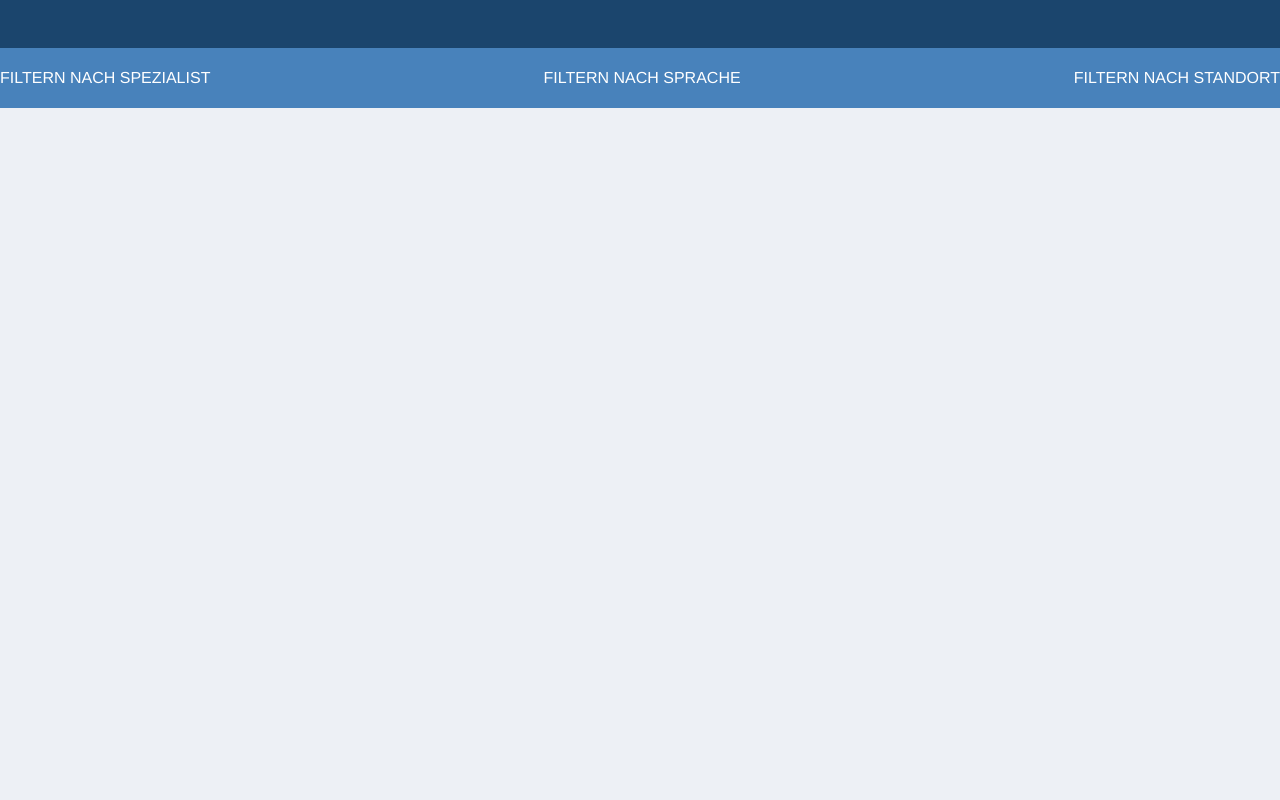
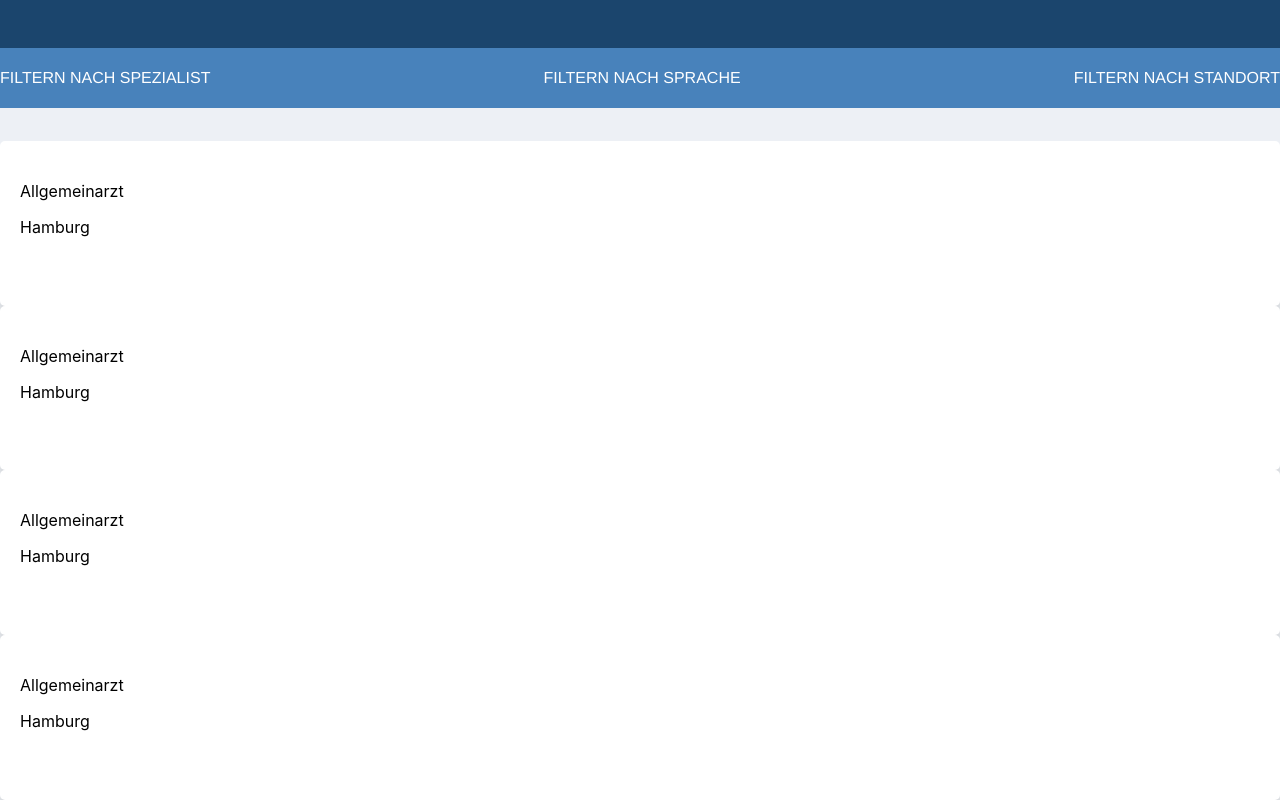
Before and after one commit to nurizai/DrLanguage, a React (Create React App) app: page / in a window 1280 px wide. Built offline with nearby package versions, Linux system fonts and the light colour scheme.

Commit message:
Start with json file

```diff
--- a/src/App.js
+++ b/src/App.js
@@ -1,13 +1,19 @@
 import React from 'react';
 import Header from './Header'
 import styled from 'styled-components'
-import StyledFilter from './Filter'
+import FilterStyled from './Filter'
+import Cards from './Cards'
+import cardData from './cards.json'
 
 function App() {
   return (
     <AppStyled>
       <Header></Header>
-      <StyledFilter></StyledFilter>
+      <FilterStyled></FilterStyled>
+      <Cards></Cards>
+      <Cards></Cards>
+      <Cards></Cards>
+      <Cards></Cards>
     </AppStyled>
   );
 }
--- /dev/null
+++ b/src/Cards.js
@@ -0,0 +1,39 @@
+import React, { useState } from 'react'
+import styled from 'styled-components'
+
+
+export default function Cards({
+  name,
+  bereich,
+  adresse,
+}) {
+  const [collapsed, setCollapsed] = useState(false)
+
+  function toggleCollapsed() {
+    setCollapsed(!collapsed)
+  }
+
+  function renderDetails() {
+    return (
+      <>
+        <div>{name}</div>
+      </>
+    )
+  }
+  return (
+    <CardStyled>
+      <h2 onClick={() => toggleCollapsed()}>{name}</h2>
+      {collapsed || renderDetails()}
+      <p>Allgemeinarzt</p>
+      <p>Hamburg</p>
+    </CardStyled>
+  )
+}
+
+const CardStyled = styled.section`
+  position: relative;
+  background: white;
+  padding: 20px;
+  border-radius: 5px;
+  box-shadow: 0 10px 10px #0002;
+`
--- a/src/Filter.js
+++ b/src/Filter.js
@@ -3,15 +3,15 @@ import styled from 'styled-components'
 
 export default function Filter() {
   return (
-    <StyledFilter>
-      <StyledFilterArea>Filtern nach Spezialist</StyledFilterArea>
-      <StyledFilterArea>Filtern nach Sprache</StyledFilterArea>
-      <StyledFilterArea>Filtern nach Standort</StyledFilterArea>
-    </StyledFilter>
+    <FilterStyled>
+      <FilterAreaStyled>Filtern nach Spezialist</FilterAreaStyled>
+      <FilterAreaStyled>Filtern nach Sprache</FilterAreaStyled>
+      <FilterAreaStyled>Filtern nach Standort</FilterAreaStyled>
+    </FilterStyled>
   )
 }
 
-const StyledFilter = styled.div`
+const FilterStyled = styled.div`
   height: 60px;
   display: flex;
   align-items: center;
@@ -19,7 +19,7 @@ const StyledFilter = styled.div`
   background-color: #4882BB;
 `
 
-const StyledFilterArea = styled.div`
+const FilterAreaStyled = styled.div`
   text-transform: uppercase;
   color: white;
   font-family: Helvetica, sans-serif;
--- /dev/null
+++ b/src/cards.json
@@ -0,0 +1,21 @@
+[
+  {
+  "name": "Dr. Ahmed Kaiser",
+  "bereich": "Kardiologie",
+  "adresse": "Wendemuthstraße 17, 22041 Hamburg",
+  "tags": ["deutsch", "englisch", "dari"]
+},
+
+{
+  "name": "Dr. Rana Khan",
+  "bereich": "Zahnarzt",
+  "adresse": "Wendemuthstraße 24, 22041 Hamburg",
+  "tags": ["deutsch", "englisch", "urdu"]
+},
+{
+  "name": "Dr. Musab Al-Raman",
+  "bereich": "Allgemeinarzt",
+  "adresse": "Wendemuthstraße 17, 22041 Hamburg",
+  "tags": ["deutsch", "englisch", "arabisch"]
+}
+]
```
